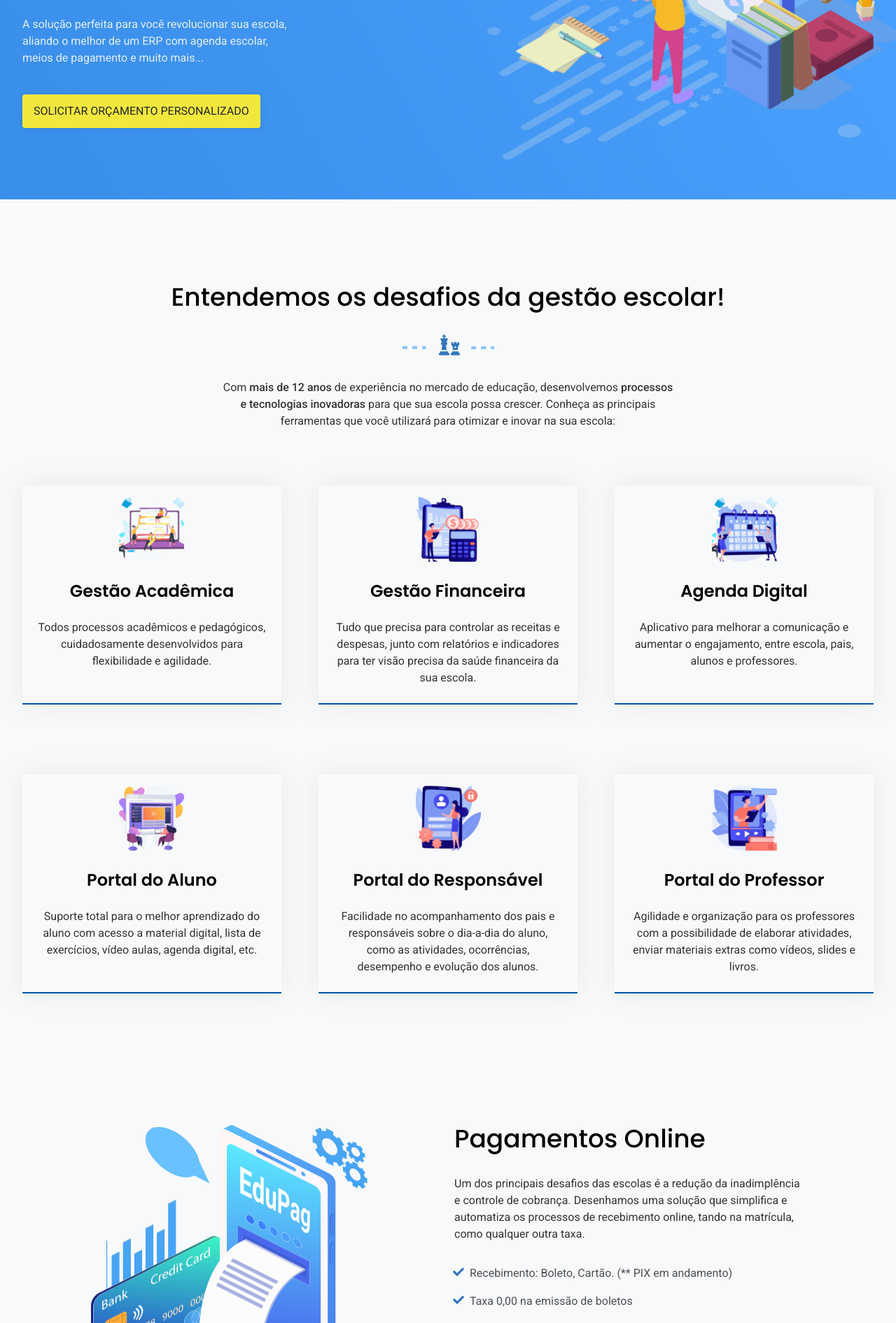
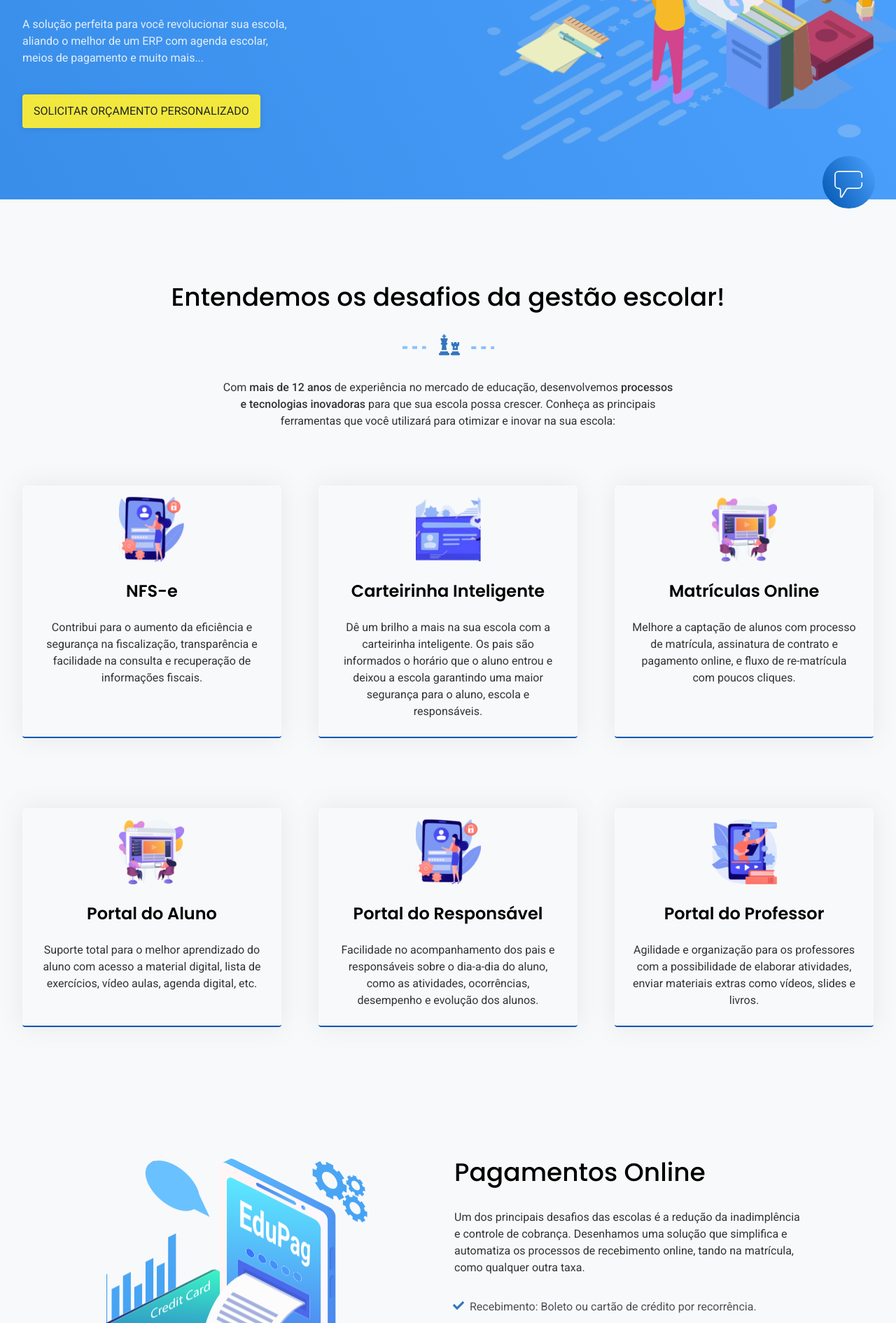
Before and after one commit to charlesalmeiida/Edu3, a PHP site: page / in a window 1280 px wide. Shown: the part 470-2361 px from the top of the page at 70% size. Run offline with PHP 8.4, Linux system fonts and the light colour scheme.

Commit message:
correções

```diff
--- a/index.html
+++ b/index.html
@@ -101,36 +101,39 @@
           >
             <div class="card">
               <img
-                src="./assets/img/gestao-academica.png"
-                alt="Ícone Gestão Acadêmica"
+                src="./assets/img/nota-fiscal.png"
+                alt="Ícone Nota Fiscal Eletrônica"
               />
-              <h3>Gestão Acadêmica</h3>
+              <h3>NFS-e</h3>
               <p>
-                Todos processos acadêmicos e pedagógicos, cuidadosamente
-                desenvolvidos para flexibilidade e agilidade.
+                Contribui para o aumento da eficiência e segurança na
+                fiscalização, transparência e facilidade na consulta e
+                recuperação de informações fiscais.
               </p>
             </div>
             <div class="card">
               <img
-                src="./assets/img/gestao-finacenceira.png"
-                alt="Ícone Gestão Financeira"
+                src="./assets/img/carteirinha.png"
+                alt="Ícone Carteirinha inteligente"
               />
-              <h3>Gestão Financeira</h3>
+              <h3>Carteirinha Inteligente</h3>
               <p>
-                Tudo que precisa para controlar as receitas e despesas, junto
-                com relatórios e indicadores para ter visão precisa da saúde
-                financeira da sua escola.
+                Dê um brilho a mais na sua escola com a carteirinha inteligente.
+                Os pais são informados o horário que o aluno entrou e deixou a
+                escola garantindo uma maior segurança para o aluno, escola e
+                responsáveis.
               </p>
             </div>
             <div class="card">
               <img
-                src="./assets/img/agenda-digital.png"
-                alt="Ícone Gestão Acadêmica"
+                src="./assets/img/matriculas-online.png"
+                alt="Ícone Matrículas Online>"
               />
-              <h3>Agenda Digital</h3>
+              <h3>Matrículas Online</h3>
               <p>
-                Aplicativo para melhorar a comunicação e aumentar o engajamento,
-                entre escola, pais, alunos e professores.
+                Melhore a captação de alunos com processo de matrícula,
+                assinatura de contrato e pagamento online, e fluxo de
+                re-matrícula com poucos cliques.
               </p>
             </div>
           </div>
@@ -202,7 +205,7 @@
               na matrícula, como qualquer outra taxa.
             </p>
             <ul>
-              <li>Recebimento: Boleto, Cartão. (** PIX em andamento)</li>
+              <li>Recebimento: Boleto ou cartão de crédito por recorrência.</li>
               <li>Taxa 0,00 na emissão de boletos</li>
               <li>Taxa fixa (em real) no recebimento no Cartão</li>
               <li>Redução da inadimplência</li>
@@ -256,7 +259,8 @@
           <ul>
             <li>Torna a comunicação mais acessível</li>
             <li>Economia de tempo e recursos</li>
-            <li>Redução da inadimplência</li>
+            <li>Comunicação de mão dupla</li>
+            <li>Acompanhamento da rotina diária</li>
             <li>Atividades online</li>
             <li>Materiais de apoio</li>
             <li>Rede social segura</li>
@@ -548,6 +552,15 @@
         <p class="copyright">Copyright © 2023 Todos os direitos reservados</p>
       </div>
     </footer>
+    <div class="whatsapp">
+      <a href="https://wa.me/5511972947894" target="_blank">
+        <img
+          src="./assets/svg/whatsapp-icon.svg"
+          width="75"
+          alt="Fale conosco pelo WhatsApp"
+        />
+      </a>
+    </div>
     <script src="https://unpkg.com/aos@2.3.1/dist/aos.js"></script>
     <script src="./js/script.js"></script>
   </body>
--- a/scss/_footer.scss
+++ b/scss/_footer.scss
@@ -1,6 +1,6 @@
 footer {
   background: #0055af;
-  padding: 8rem 0 2.4rem;
+  padding: 4.0rem 0 1.6rem;
   overflow: hidden;
   .container {
     .top {
@@ -24,8 +24,7 @@ footer {
       }
     }
     .line-footer {
-      padding: 5.6rem 0 4rem;
-      width: 100px;
+      padding: 4.0rem 0 3.2rem;
     }
     .bottom {
       display: flex;
--- a/scss/_home.scss
+++ b/scss/_home.scss
@@ -662,3 +662,20 @@
     }
   }
 }
+
+.whatsapp {
+  position: fixed;
+  bottom: 3rem;
+  right: 3rem;
+  z-index: 1;
+  transition: all 300ms ease-in-out;
+}
+.whatsapp:hover {
+  filter: drop-shadow(0px 100px 80px rgba(77, 163, 255, 0.07))
+    drop-shadow(0px 41.7776px 33.4221px rgba(77, 163, 255, 0.0503198))
+    drop-shadow(0px 22.3363px 17.869px rgba(77, 163, 255, 0.0417275))
+    drop-shadow(0px 12.5216px 10.0172px rgba(77, 163, 255, 0.035))
+    drop-shadow(0px 6.6501px 5.32008px rgba(77, 163, 255, 0.0282725))
+    drop-shadow(0px 2.76726px 2.21381px rgba(77, 163, 255, 0.0196802));
+    transform: scale(1.1);
+}
--- a/scss/_patterns.scss
+++ b/scss/_patterns.scss
@@ -127,6 +127,7 @@ ul {
   transition: all 300ms ease-in;
   position: relative;
   z-index: 1;
+  border-radius: 4px;
   img {
     width: 9.3rem;
     height: 9.3rem;
@@ -152,6 +153,7 @@ ul {
   background: #0055af;
   z-index: -1;
   transition: all 0.3s;
+  border-radius: 4px;
 }
 .card:hover::after {
   transform: scaleY(1);
```
Also changed, not shown: assets/img/carteirinha.png (added), assets/img/matriculas-online.png (added), assets/img/nota-fiscal.png (added), assets/svg/whatsapp-icon.svg (added), css/main.css.
